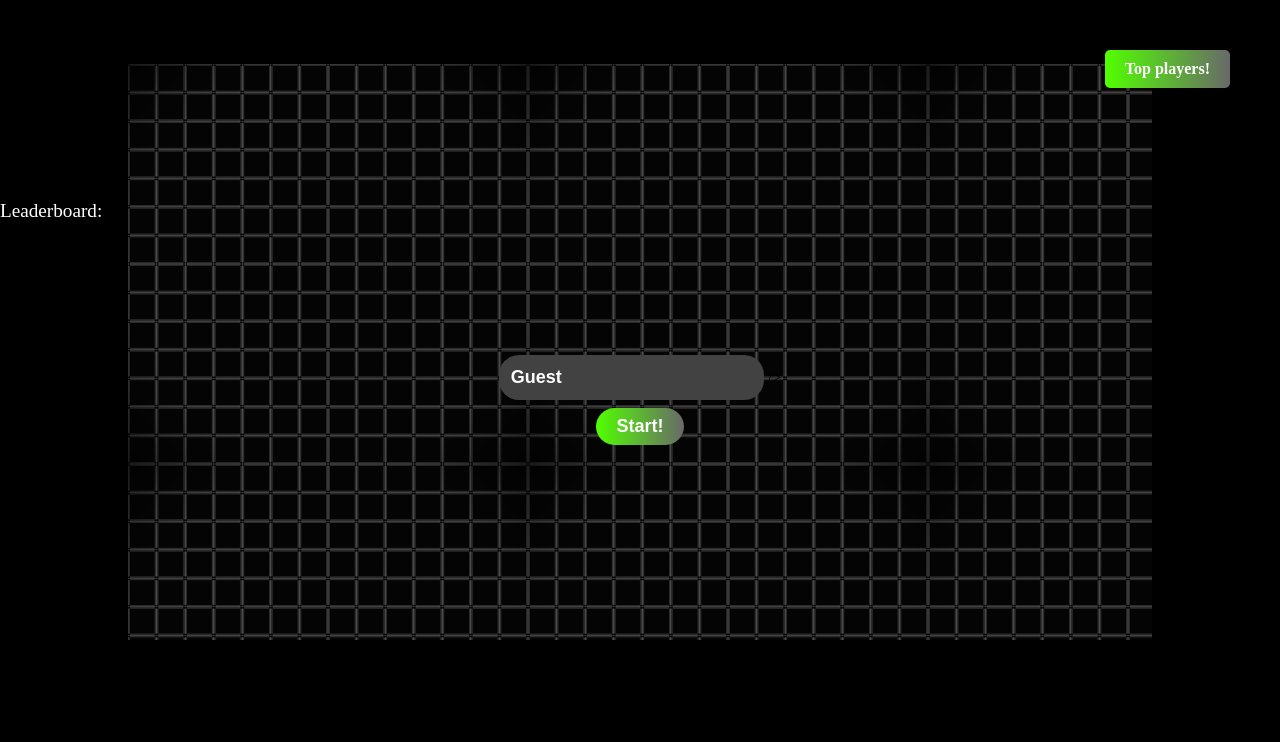
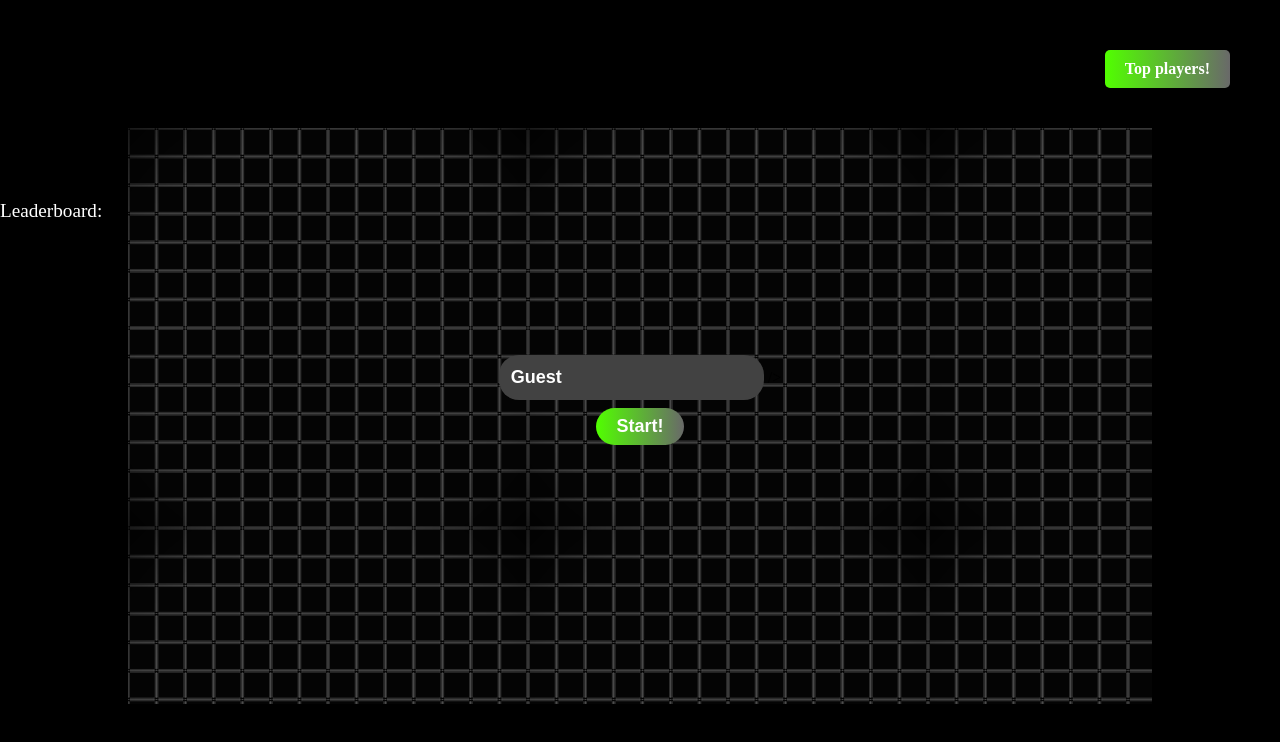
Before and after one commit to HynekSvoboda/ROP, a website: page public/index.html in a window 1280 px wide. Drawn offline with nearby package versions, Linux system fonts and the light colour scheme; no server answers.

Commit message:
Update style.css

```diff
--- a/public/style.css
+++ b/public/style.css
@@ -6,7 +6,7 @@ body
     margin: 0;
     background: #000000;
     display: flex;
-    margin-top:5%;
+    margin-top:10%;
     align-items: center;
     justify-content: center;
 }
```
